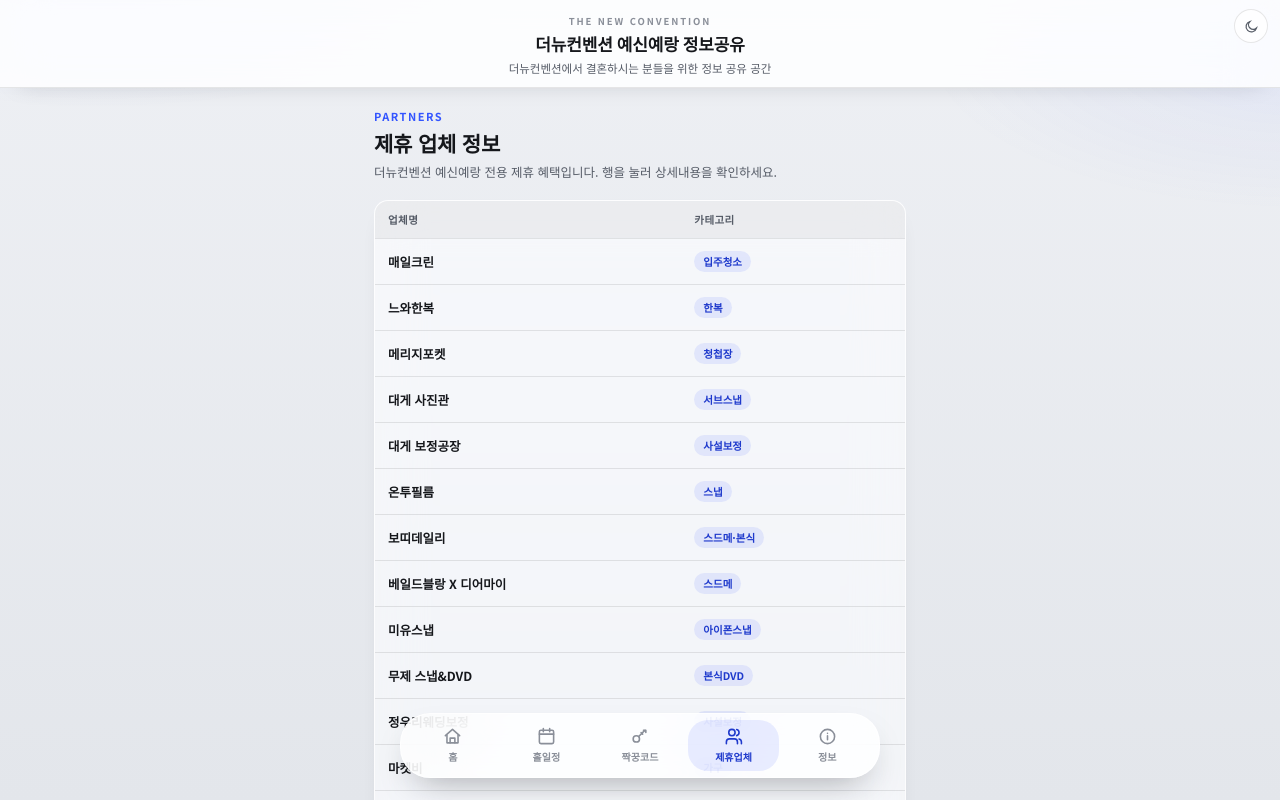
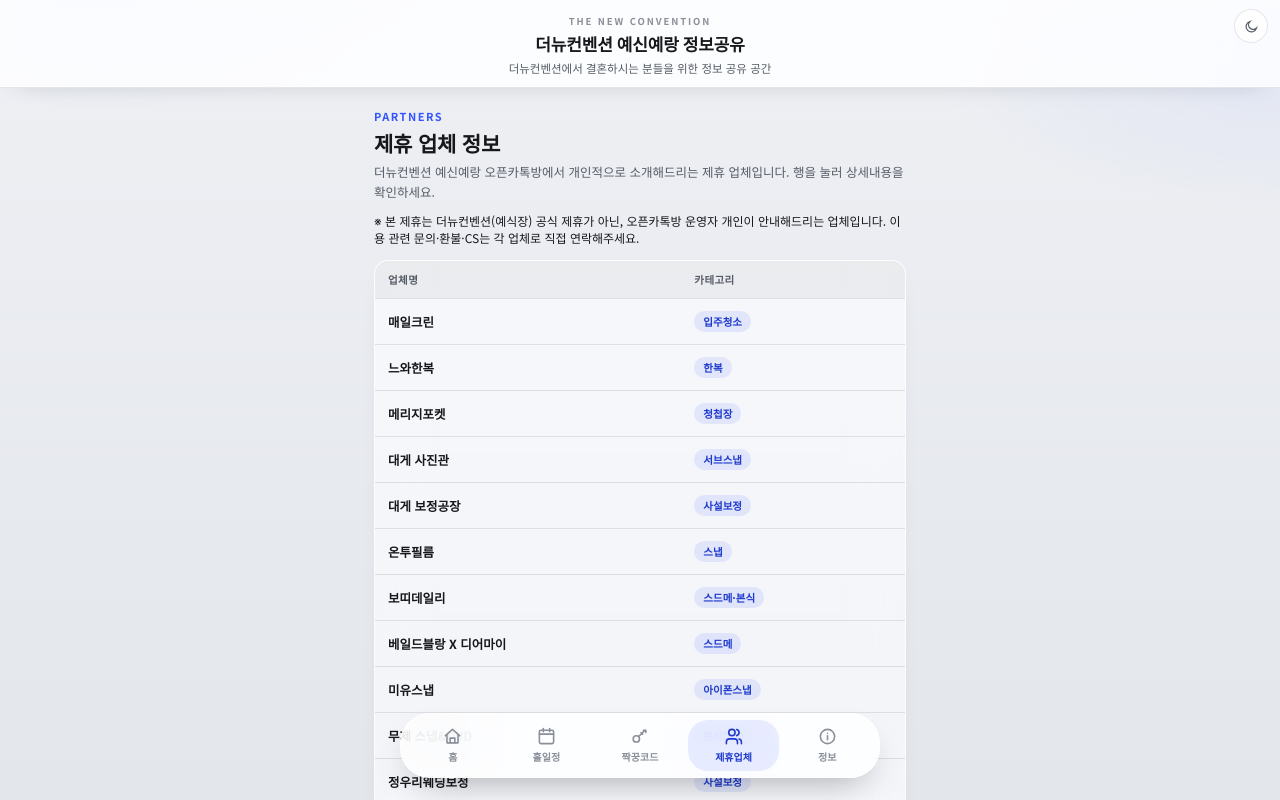
Before and after one commit to hosi153/thenew-hub, a website: page web/index.html in a window 1280 px wide. Both pictures are taken after a click on the button "제휴업체". Shown: the top 800 px of the page. Drawn offline with Linux system fonts and the light colour scheme; no server answers.

Commit message:
docs: 제휴업체 페이지에 더뉴컨벤션 공식 제휴 아님을 명시
- 오픈카톡방 운영자 개인이 안내하는 제휴이며 더뉴컨벤션(예식장) 공식 제휴가 아님을 고지
- 이용 관련 문의/환불/CS는 각 업체로 직접 연락하도록 안내
- npm run build 성공, 회귀 테스트 추가, 전체 46개 테스트 통과

```diff
--- a/web/index.html
+++ b/web/index.html
@@ -122,7 +122,8 @@
 
     <div id="partners-menu">
       <div class="kicker">PARTNERS</div><div class="section-title">제휴 업체 정보</div>
-      <p class="section-sub">더뉴컨벤션 예신예랑 전용 제휴 혜택입니다. 행을 눌러 상세내용을 확인하세요.</p>
+      <p class="section-sub">더뉴컨벤션 예신예랑 오픈카톡방에서 개인적으로 소개해드리는 제휴 업체입니다. 행을 눌러 상세내용을 확인하세요.</p>
+      <p class="muted" style="margin:-8px 0 14px; font-size:12px;">※ 본 제휴는 더뉴컨벤션(예식장) 공식 제휴가 아닌, 오픈카톡방 운영자 개인이 안내해드리는 업체입니다. 이용 관련 문의·환불·CS는 각 업체로 직접 연락해주세요.</p>
       <div class="table-wrap">
         <table class="list-table">
           <thead><tr><th>업체명</th><th>카테고리</th></tr></thead>
```
Also changed, not shown: tests/vite-build.test.mjs (+10 -0 lines).
